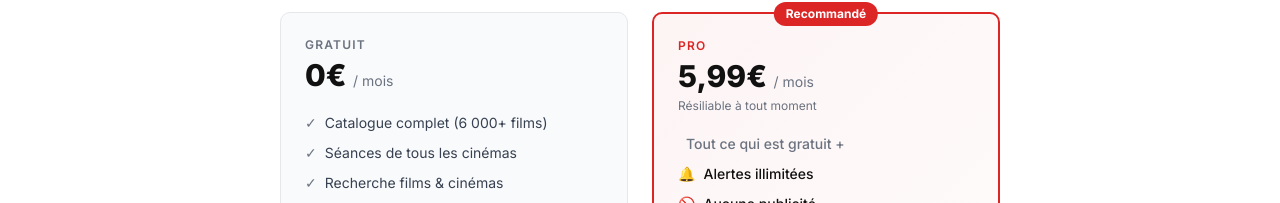
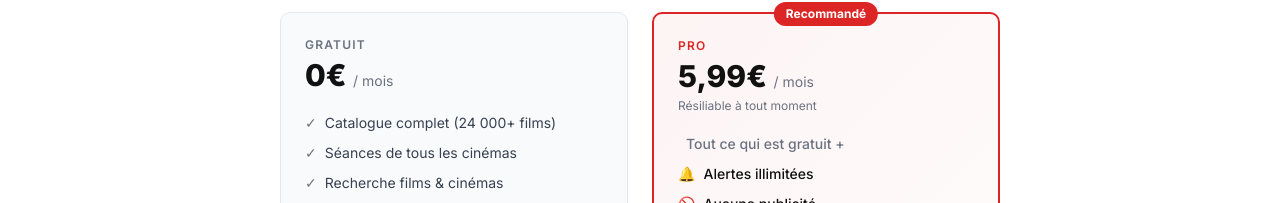
Before and after one commit to wassimbens/cineradar-frontend, a Next.js app: page /premium in a window 1280 px wide. Shown: the part 412-615 px from the top of the page. Built offline with nearby package versions, Linux system fonts and the light colour scheme.

Commit message:
fix: 24000+ films, redirect pro CTA to /premium

```diff
--- a/src/app/premium/page.tsx
+++ b/src/app/premium/page.tsx
@@ -4,7 +4,7 @@ import { useState, useEffect } from "react";
 import Link from "next/link";
 
 const FEATURES_FREE = [
-  "Catalogue complet (6 000+ films)",
+  "Catalogue complet (24 000+ films)",
   "Séances de tous les cinémas",
   "Recherche films & cinémas",
   "Profil public & watchlist illimitée",
--- a/src/app/profil/ProfilClient.tsx
+++ b/src/app/profil/ProfilClient.tsx
@@ -1945,7 +1945,7 @@ export default function ProfilClient() {
             <ManageSubscriptionButton />
           ) : (
             <Link
-              href="/abonnement"
+              href="/premium"
               className="text-xs px-3 py-1.5 rounded-lg no-underline font-bold"
               style={{ background: "var(--red)", color: "white", border: "1px solid var(--red)" }}
             >
@@ -2033,7 +2033,7 @@ export default function ProfilClient() {
               Accédez à votre tableau de bord complet : genres préférés, réalisateurs, évolution mensuelle et bien plus.
             </p>
             <Link
-              href="/abonnement"
+              href="/premium"
               className="inline-block px-6 py-3 rounded-xl text-sm font-bold text-white no-underline"
               style={{ background: "var(--red)" }}
             >
```
